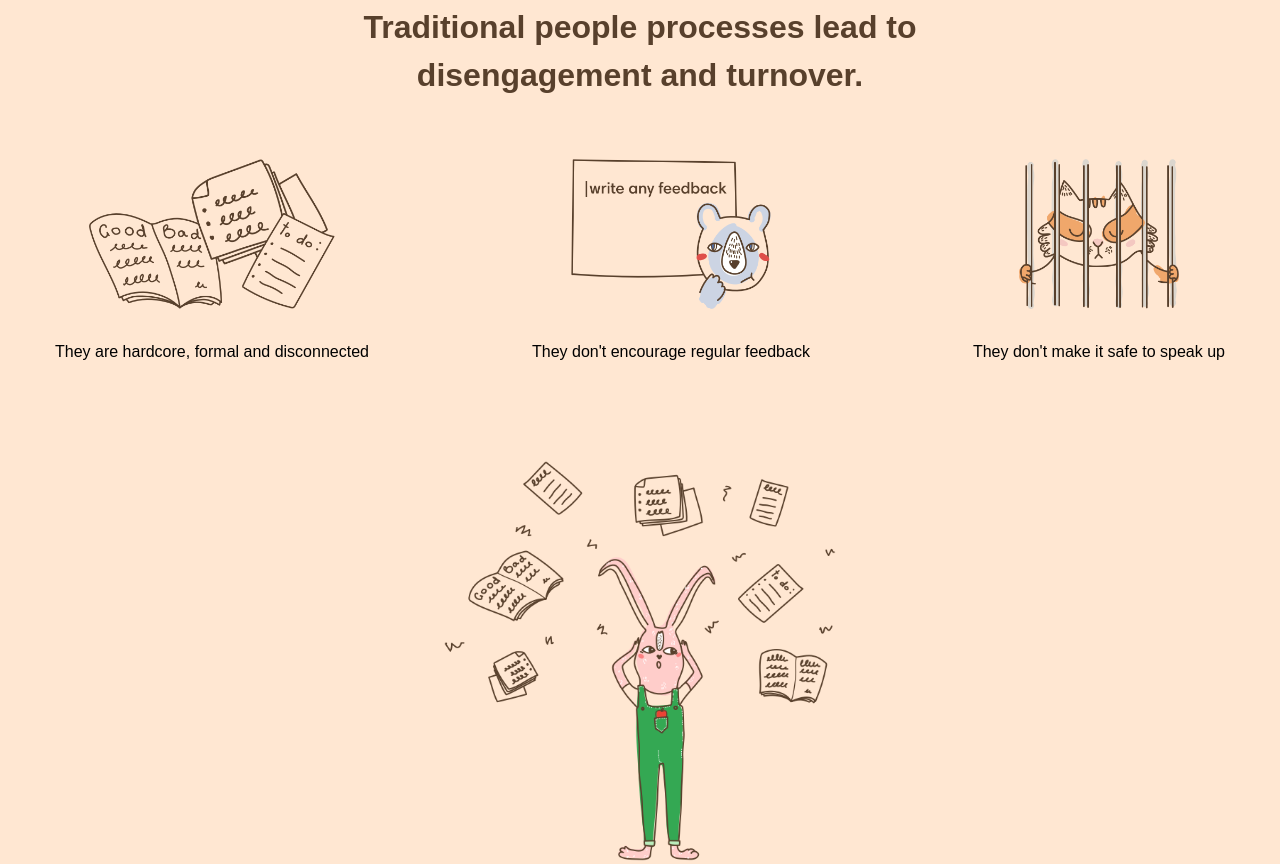
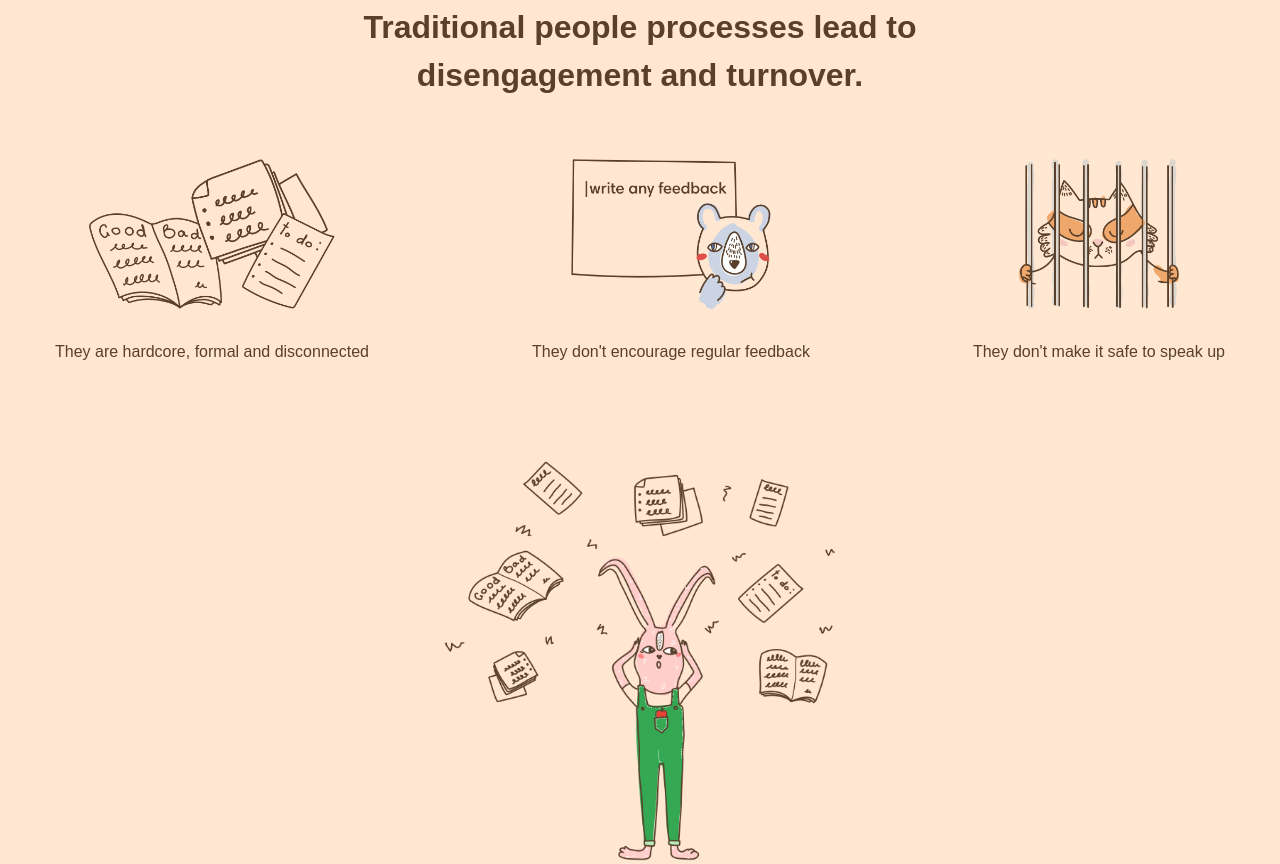
Before and after one commit to AndreaGaggia/node-sass-teambit, a website: page index.html in a window 1280 px wide. Shown: the part 782-1646 px from the top of the page. Drawn offline with nearby package versions, Linux system fonts and the light colour scheme.

Commit message:
text color in _section1

```diff
--- a/src/assets/scss/_section1.scss
+++ b/src/assets/scss/_section1.scss
@@ -21,6 +21,7 @@ section.how-works {
         .card {
             max-width: 350px;
             text-align: center;
+            color: $brown;
 
             img {
                 height: 150px;
```
Also changed, not shown: dist/css/style.css.
